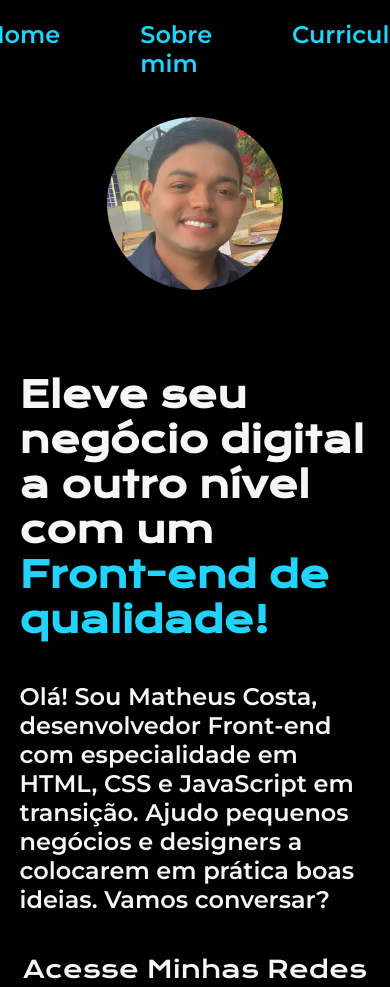
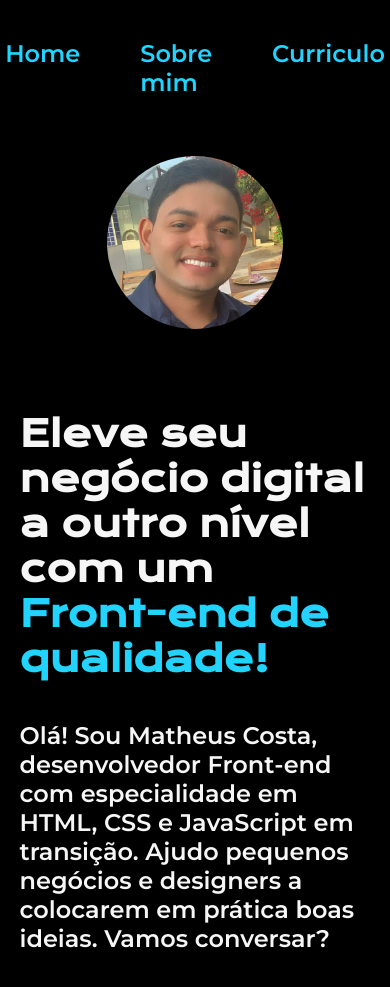
Before and after one commit to MatheusLuCosta/Html-e-Css-Alura, a plain HTML site: page ex003/index.html in a window 390 px wide. Shown: the top 987 px of the page. Drawn offline with nearby package versions, Linux system fonts and the light colour scheme.

Commit message:
Update style.css

```diff
--- a/ex003/estilos/style.css
+++ b/ex003/estilos/style.css
@@ -31,7 +31,7 @@ body {
 
 .menu {
     display: flex;
-    gap: 80px;
+    gap: 60px;
 }
 
 .link-menu {
@@ -131,7 +131,7 @@ footer {
 
 @media screen and (max-width: 1200px) {
     .cabecalho {
-        padding: 5%;
+        padding: 10%;
     }
 
     .menu {
```
